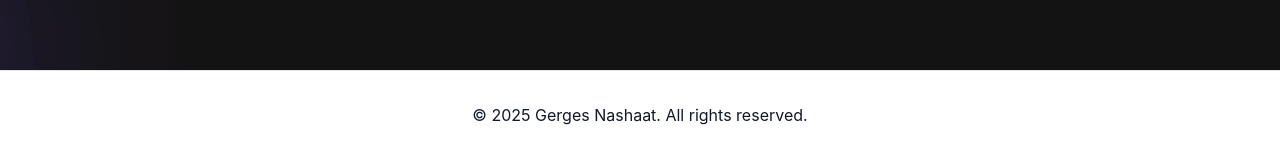
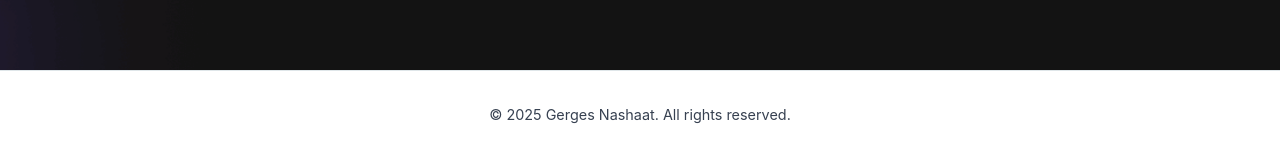
Before and after one commit to G3RGES/vibeCoding_iti, a plain HTML site: page index.html in a window 1280 px wide. Shown: the part 3094-3258 px from the top of the page. Drawn offline with Linux system fonts and the light colour scheme.

Commit message:
Update styles.css

```diff
--- a/css/styles.css
+++ b/css/styles.css
@@ -516,6 +516,12 @@ body {
   background-color: var(--bg-color);
   color: #111827;
   border-top: 1px solid var(--border-color);
+  font-size: 0.9rem;
+  margin-bottom: 20px;
+  position: relative;
+  z-index: 2;
+
+  color: #374151;
 }
 
 /* Responsive Design */
```
